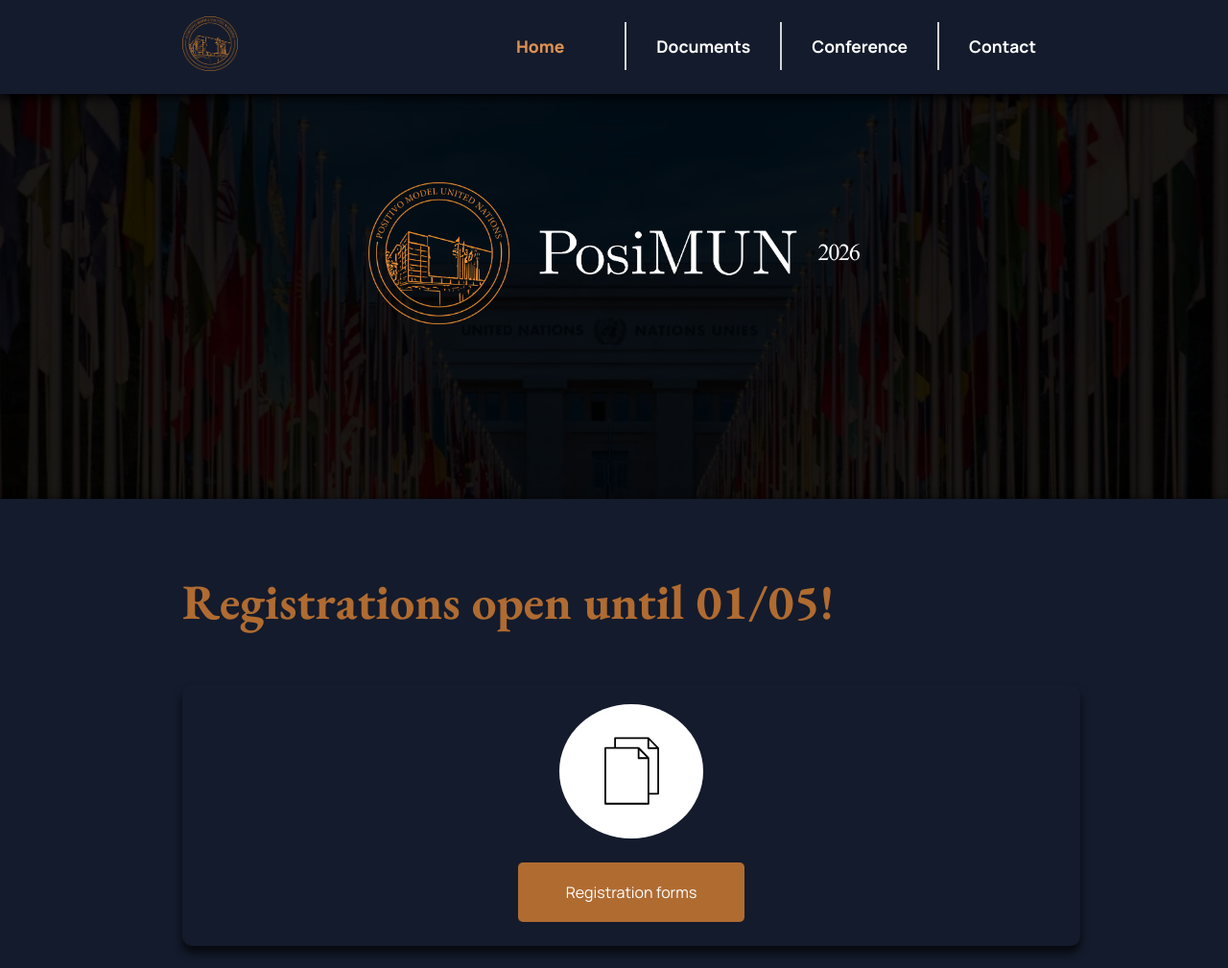
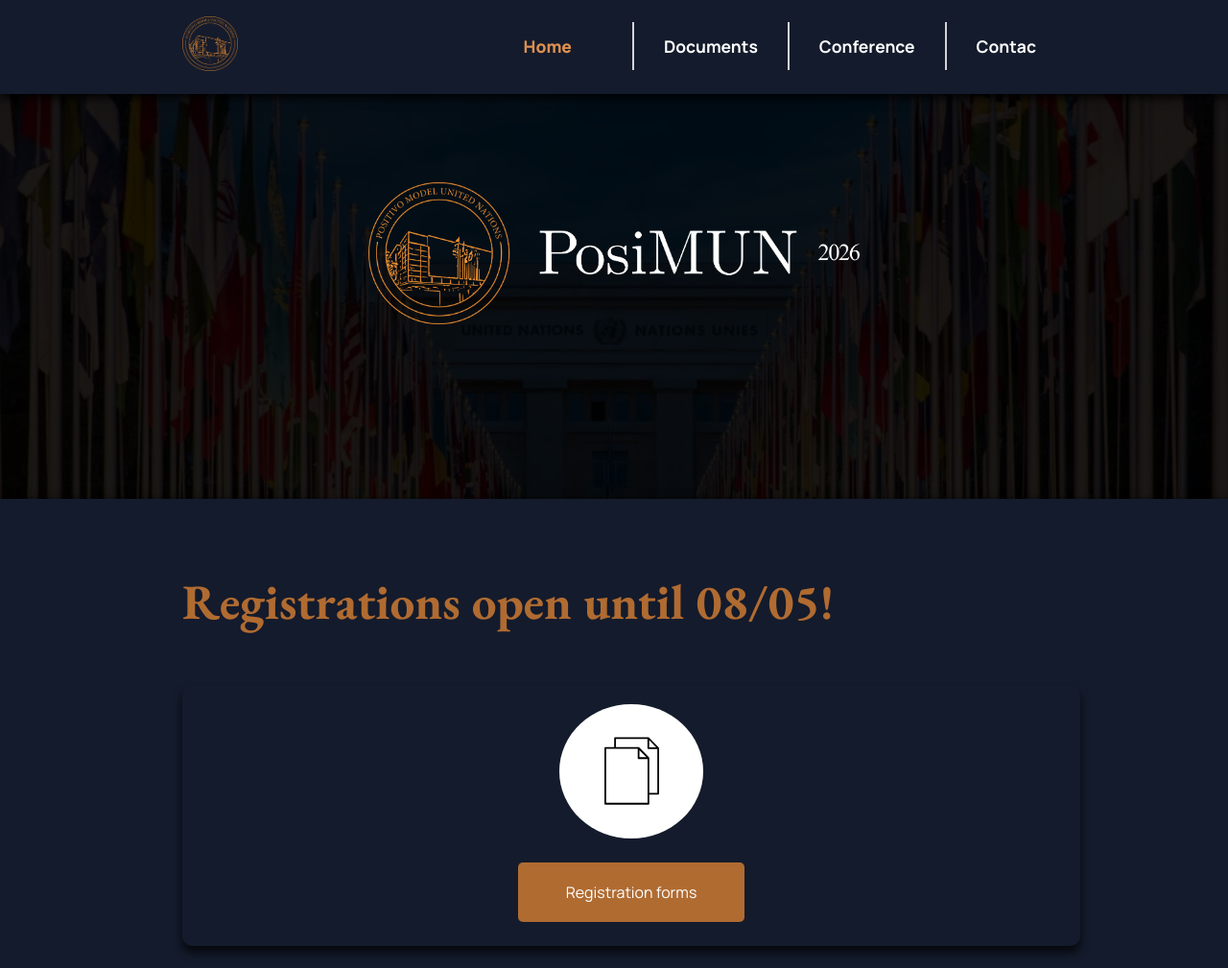
Before and after one commit to Gabriel-Stt/PosiMUN, a plain HTML site: page index.html in a window 1280 px wide. Shown: the top 1009 px of the page at 96% size. Drawn offline with nearby package versions, Linux system fonts and the light colour scheme; a web font is replaced by a local one.

Commit message:
modified:   index.html

```diff
--- a/index.html
+++ b/index.html
@@ -40,7 +40,7 @@
                    </a>
                    <a href="#rodapé">
                     <button class="resources">
-                         Contact
+                         Contac
                     </button>
                 </a>
                </div>
@@ -54,7 +54,7 @@
         <div class="conteudo_3">
             <div class="title_conteudo_3">
                 <h1>
-                    Registrations open until 01/05!
+                    Registrations open until 08/05!
                 </h1>
             </div>
             <div>
```
